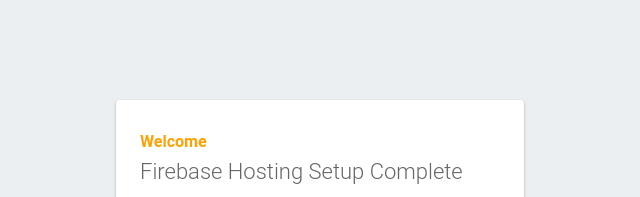
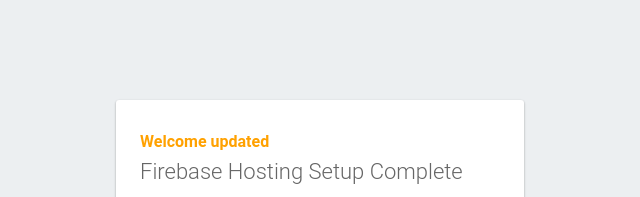
Before and after one commit to CristianMazilu/Liaart-TH-2023, a plain HTML site: page index.html in a window 1280 px wide. Shown: the top 197 px of the page, 320-960 px from the left. Drawn offline with Linux system fonts and the light colour scheme; some packages are replaced by stand-ins of ours.

Commit message:
Update index.html

```diff
--- a/index.html
+++ b/index.html
@@ -40,7 +40,7 @@
   </head>
   <body>
     <div id="message">
-      <h2>Welcome</h2>
+      <h2>Welcome updated</h2>
       <h1>Firebase Hosting Setup Complete</h1>
       <p>You're seeing this because you've successfully setup Firebase Hosting. Now it's time to go build something extraordinary!</p>
       <a target="_blank" href="https://firebase.google.com/docs/hosting/">Open Hosting Documentation</a>
```
